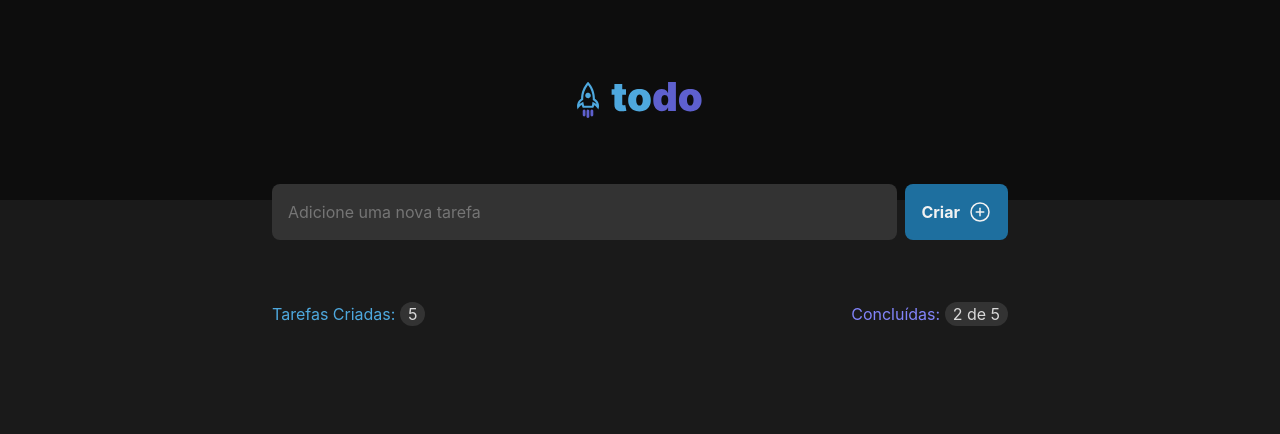
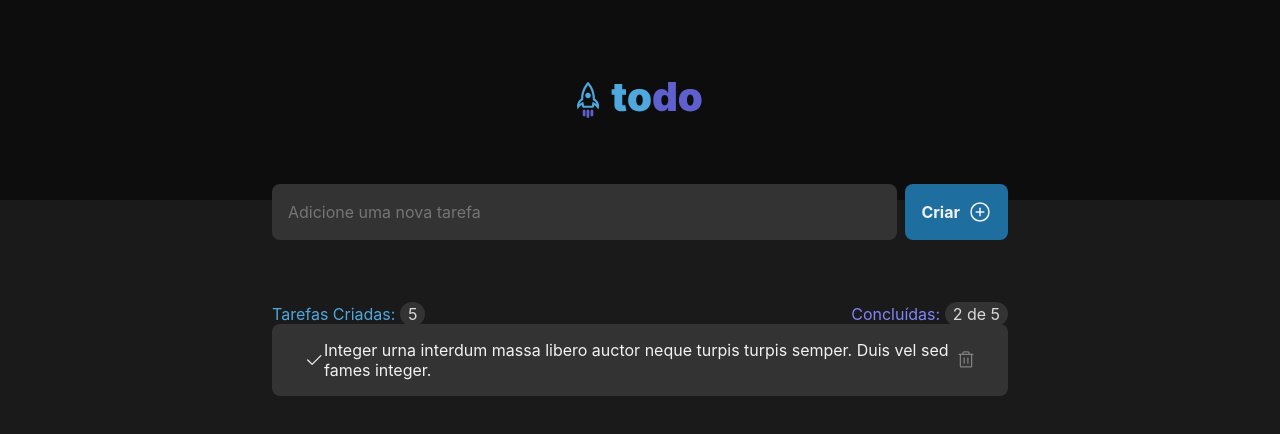
Before and after one commit to karolinequetz/todo-list, a React (Vite) app: page / in a window 1280 px wide. Shown: the top 434 px of the page. Built offline with nearby package versions, Linux system fonts and the light colour scheme.

Commit message:
Feito componente para ser exibido caso não tenha nenhuma tarefa

```diff
--- a/src/pages/Todo/index.tsx
+++ b/src/pages/Todo/index.tsx
@@ -1,13 +1,21 @@
 import { Header } from "../../components/Header";
 import { NewToDo } from "../../components/NewToDo";
+import clipboard from "../../assets/clipboard.svg";
+
 import {
+  ClipboardImg,
   Completed,
   CountContainer,
+  DeleteTask,
+  ListItem,
+  NoTasks,
   TasksCreated,
   ToDoContainer,
 } from "./styles";
+import { Check, Trash } from "phosphor-react";
 
 export const Todo = () => {
+  const value = true;
   return (
     <>
       <Header />
@@ -22,6 +30,26 @@ export const Todo = () => {
             Concluídas: <span>2 de 5</span>
           </Completed>
         </CountContainer>
+
+        {value ? (
+          <ListItem>
+            <Check size={20} />
+            <span>
+              Integer urna interdum massa libero auctor neque turpis turpis
+              semper. Duis vel sed fames integer.
+            </span>
+
+            <DeleteTask>
+              <Trash size={20} />
+            </DeleteTask>
+          </ListItem>
+        ) : (
+          <NoTasks>
+            <ClipboardImg src={clipboard} alt="" />
+            <strong> Você ainda não tem tarefas cadastradas</strong>
+            Crie tarefas e organize seus itens a fazer
+          </NoTasks>
+        )}
       </ToDoContainer>
     </>
   );
--- a/src/pages/Todo/styles.ts
+++ b/src/pages/Todo/styles.ts
@@ -36,3 +36,52 @@ export const Completed = styled.div`
     padding: 0.125rem 0.5rem;
   }
 `;
+
+export const NoTasks = styled.div`
+  display: flex;
+  justify-content: center;
+  align-items: center;
+  flex-direction: column;
+
+  margin-top: 1.5rem;
+  padding: 4rem 1.5rem;
+
+  border-top: 1px solid;
+  border-radius: 8px;
+`;
+
+export const ClipboardImg = styled.img`
+  padding: 1rem;
+`;
+
+export const ListItem = styled.div`
+  height: 4.5rem;
+
+  display: flex;
+  flex-direction: row;
+  justify-content: center;
+  align-items: center;
+
+  background: ${(props) => props.theme["gray 400"]};
+  color: ${(props) => props.theme["gray 100"]};
+
+  border-radius: 8px;
+
+  span {
+    max-width: 39.5rem;
+  }
+`;
+
+export const DeleteTask = styled.button`
+  background: transparent;
+  cursor: pointer;
+  border: 0;
+  line-height: 0;
+  color: ${(props) => props.theme["gray 300"]};
+
+  &:hover {
+    background: ${(props) => props.theme["gray 400"]};
+    color: ${(props) => props.theme.danger};
+    border-radius: 2px;
+  }
+`;
```
Also changed, not shown: src/assets/clipboard.svg (added).
